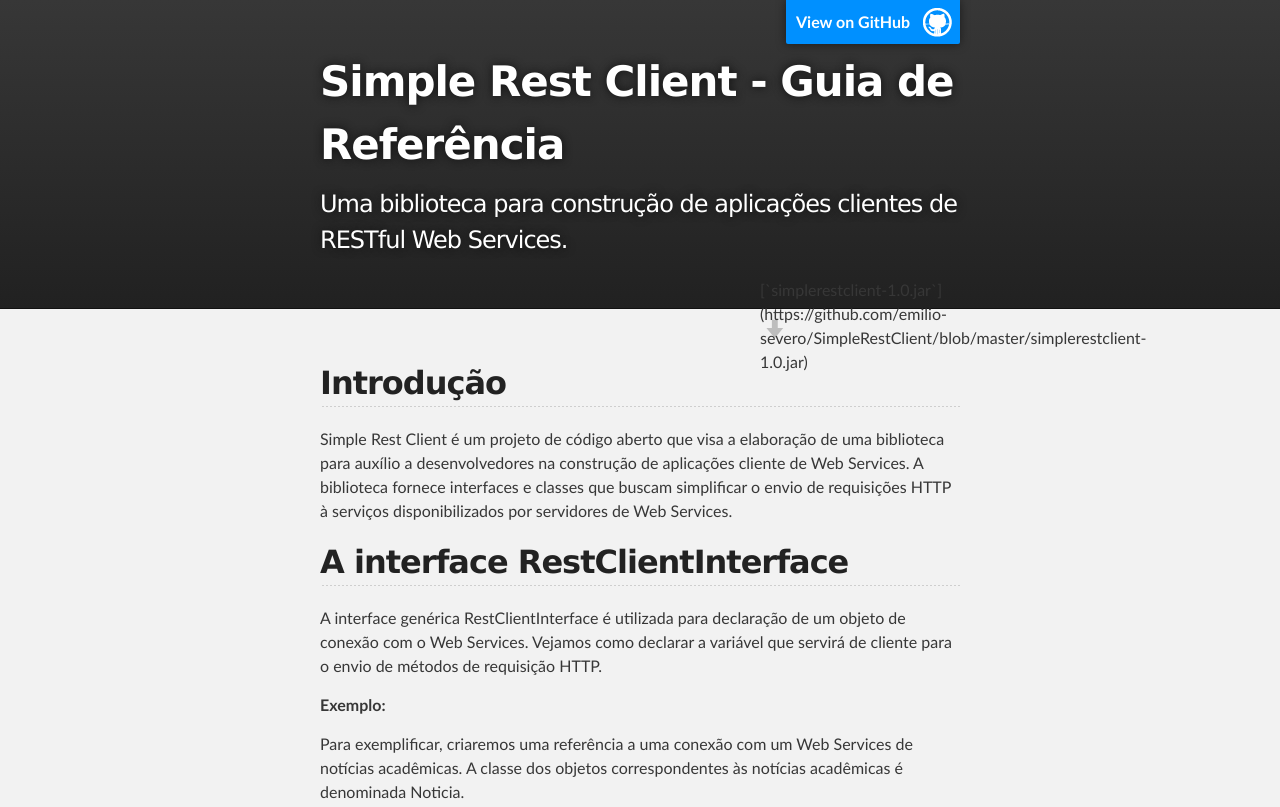
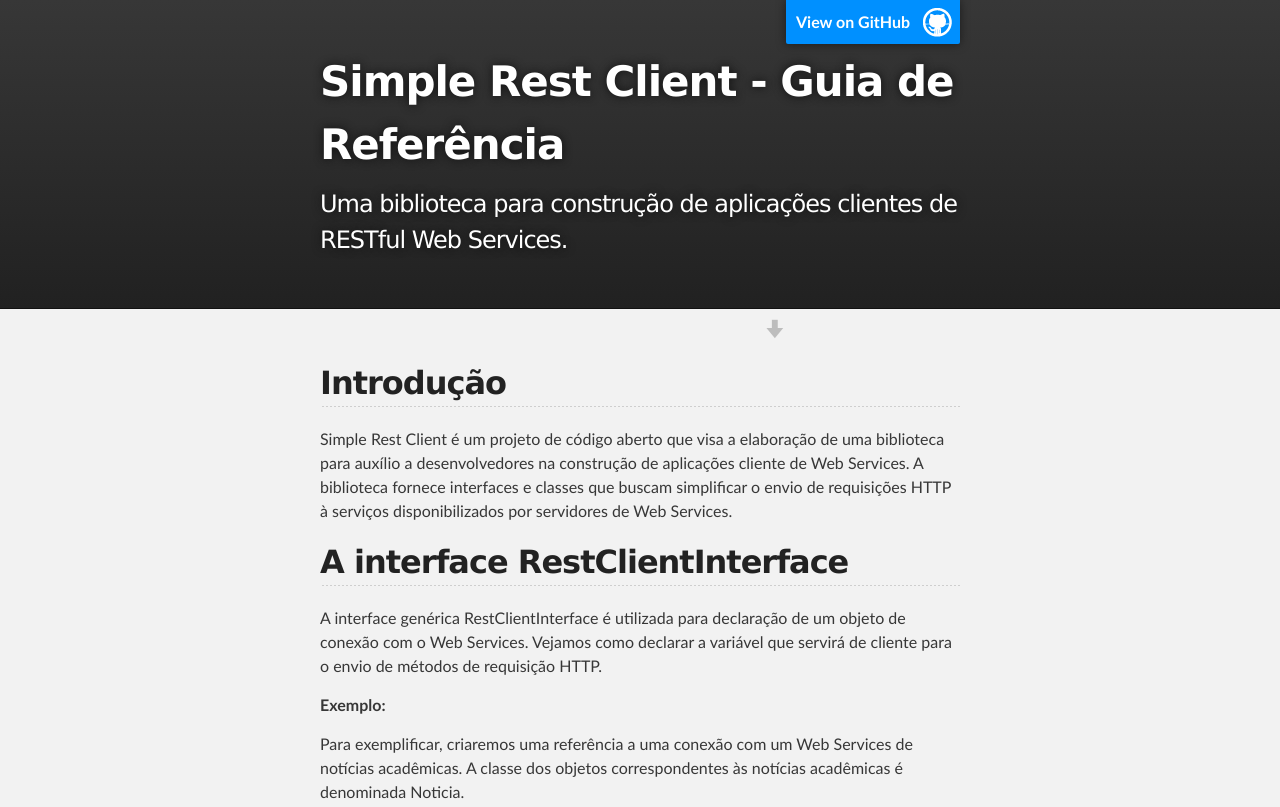
Before and after one commit to emilio-severo/SimpleRestClient, a plain HTML site: page index.html in a window 1280 px wide. Shown: the top 807 px of the page. Drawn offline with Linux system fonts and the light colour scheme.

Commit message:
Update index.html

```diff
--- a/index.html
+++ b/index.html
@@ -25,7 +25,6 @@
          <!-- <a class="zip_download_link" href="https://github.com/emilio-severo/SimpleRestClient/zipball/master">Download this project as a .zip file</a>
               <a class="tar_download_link" href="https://github.com/emilio-severo/SimpleRestClient/tarball/master">Download this project as a tar.gz file</a>
               -->
-                [`simplerestclient-1.0.jar`](https://github.com/emilio-severo/SimpleRestClient/blob/master/simplerestclient-1.0.jar)
             </section>
         </header>
     </div>
```
